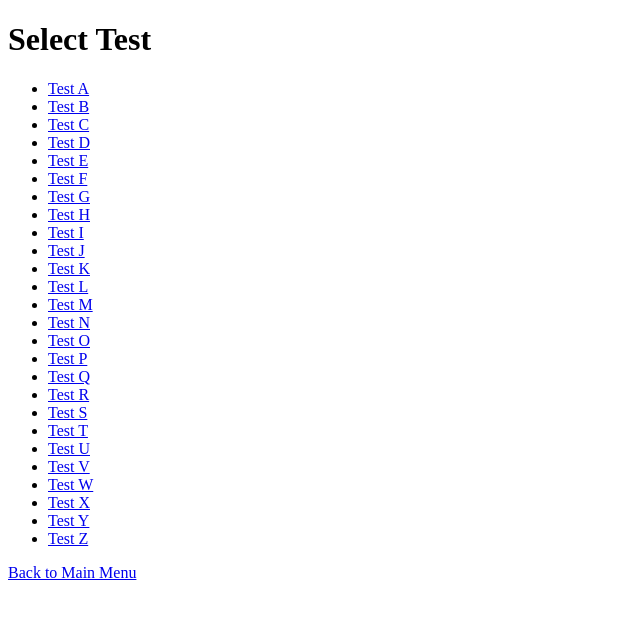
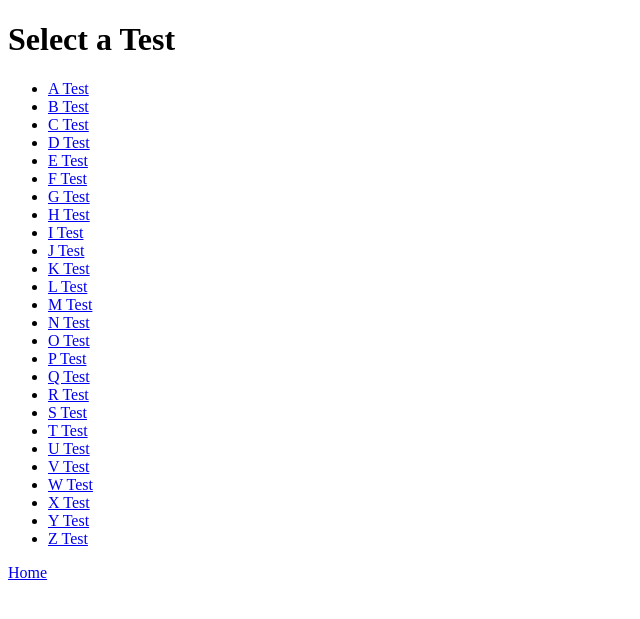
Before and after one commit to suasrp/sp_ul_flask_t05d_f, a Flask app: page /select_test in a window 1280 px wide. Shown: the top 619 px of the page, without its empty margins (0-640 px from the left). Run offline with Flask 3, Linux system fonts and the light colour scheme.

Commit message:
Update select_test.html 11-16-2024s-100pm

```diff
--- a/templates/select_test.html
+++ b/templates/select_test.html
@@ -6,12 +6,14 @@
     <title>Select Test</title>
 </head>
 <body>
-    <h1>Select Test</h1>
+    <h1>Select a Test</h1>
+
     <ul>
         {% for letter, words in tests.items() %}
-            <li><a href="{{ url_for('start_test', letter=letter) }}">Test {{ letter.upper() }}</a></li>
+        <li><a href="{{ url_for('start_test', letter=letter) }}">{{ letter.upper() }} Test</a></li>
         {% endfor %}
     </ul>
-    <a href="{{ url_for('home') }}">Back to Main Menu</a>
+
+    <a href="{{ url_for('home') }}">Home</a>
 </body>
 </html>
```
